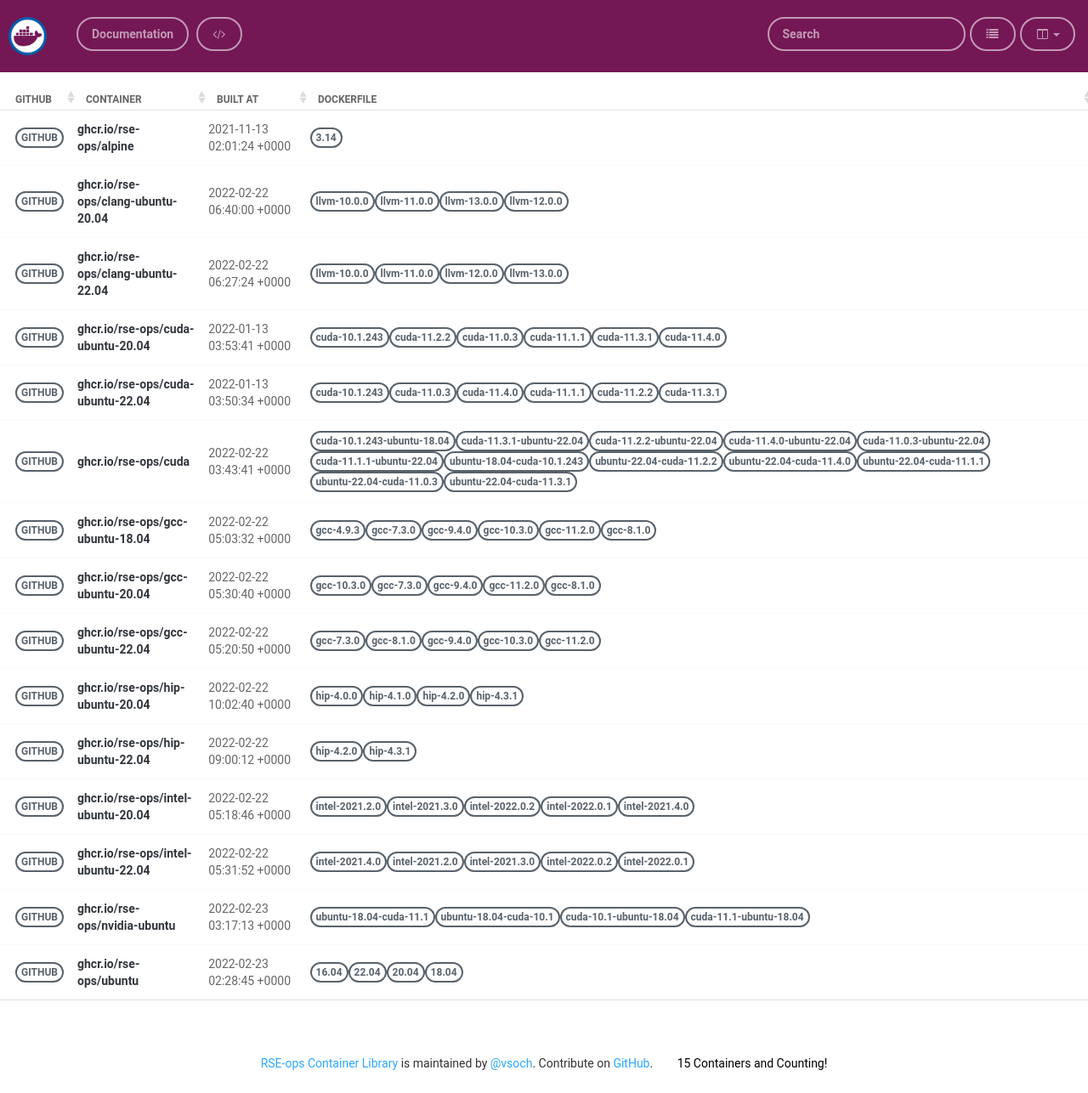
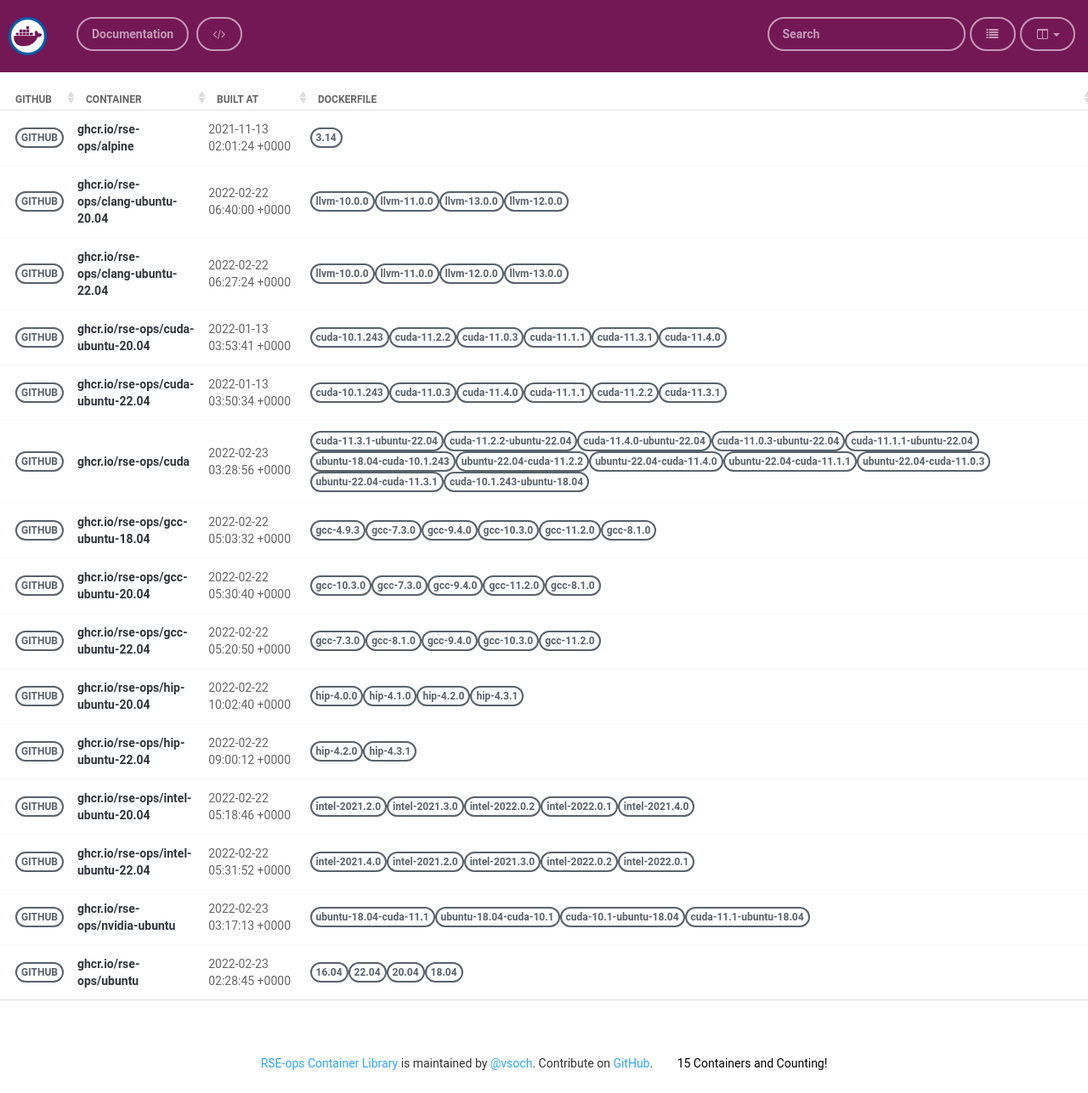
Before and after one commit to rse-ops/docker-images, a Jekyll site: the page built from pages/index.md, in a window 1280 px wide. Shown: the whole page at 85% size. Built offline with Jekyll 4.4.1, drawn with Linux system fonts in a browser that asks for light colours; nearby versions of some CDN libraries.

Commit message:
Automated push to update library 2022-02-23

```diff
--- a/_library/ghcr.io-rse-ops-cuda.md
+++ b/_library/ghcr.io-rse-ops-cuda.md
@@ -1,14 +1,11 @@
 ---
 layout: container
 name: ghcr.io/rse-ops/cuda
-updated_at: 2022-02-22 03:43:41.888703
+updated_at: 2022-02-23 03:28:56.865863
 
 
 container_url: https://github.com/orgs/rse-ops/packages/container/package/cuda
 versions:
- - tag: cuda-10.1.243-ubuntu-18.04
-   dockerfile: https://github.com/rse-ops/docker-images/blob/main/ubuntu/cuda/Dockerfile
-   manifest: https://crane.ggcr.dev/manifest/ghcr.io/rse-ops/cuda:cuda-10.1.243-ubuntu-18.04
  - tag: cuda-11.3.1-ubuntu-22.04
    dockerfile: https://github.com/rse-ops/docker-images/blob/main/ubuntu/cuda/Dockerfile
    manifest: https://crane.ggcr.dev/manifest/ghcr.io/rse-ops/cuda:cuda-11.3.1-ubuntu-22.04
```
Also changed, not shown: other parts of _library/ghcr.io-rse-ops-cuda.md (+3 -0 lines).
